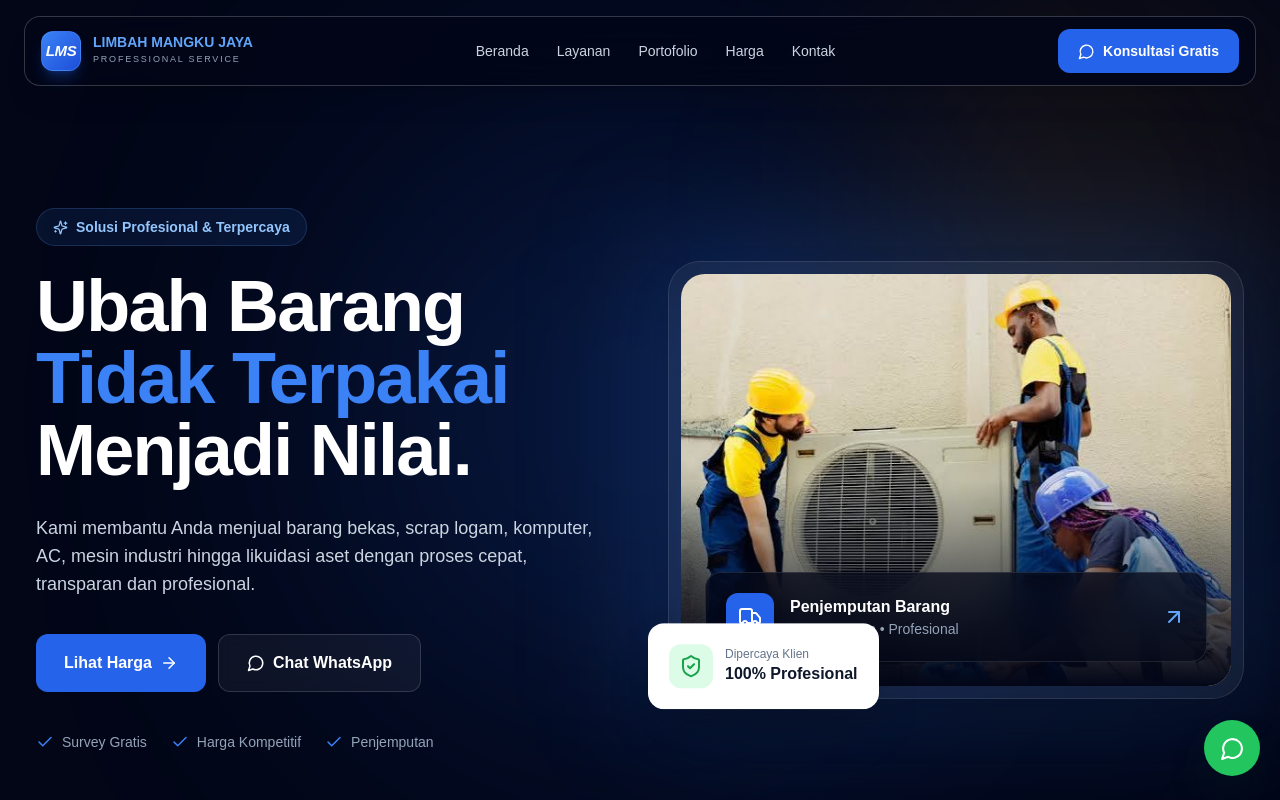
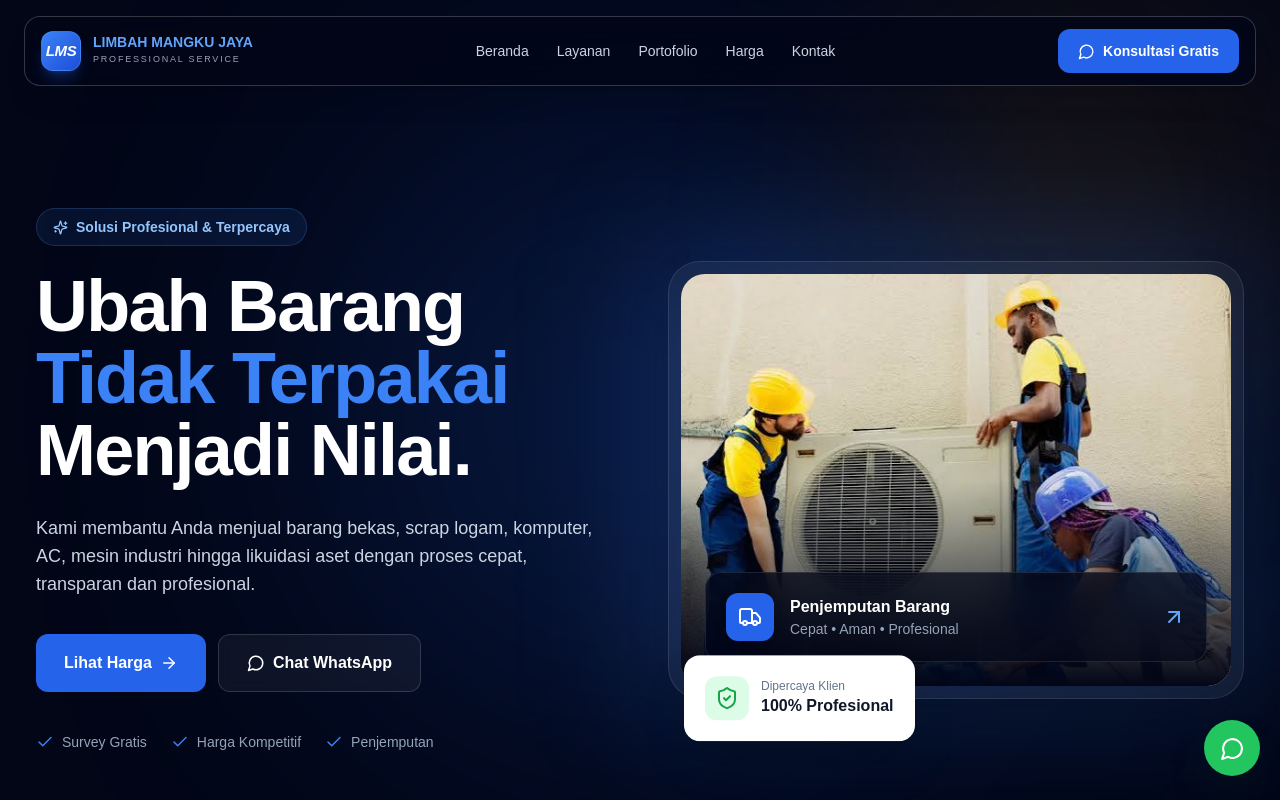
Before and after one commit to galangsopyan/Limbah_Mangkujaya, a Next.js app: page / in a window 1280 px wide. Shown: the top 800 px of the page. Built offline with nearby package versions, Linux system fonts and the light colour scheme.

Commit message:
Adjust positioning of landing page element

```diff
--- a/components/landing-page.tsx
+++ b/components/landing-page.tsx
@@ -502,7 +502,7 @@ export default function LandingPage() {
                 repeat: Infinity,
                 ease: "easeInOut",
               }}
-              className="absolute -bottom-4 -left-5 hidden rounded-2xl border border-white/10 bg-white p-5 shadow-2xl sm:block"
+              className="absolute -bottom-12 left-4 z-10 hidden rounded-2xl border border-white/10 bg-white p-5 shadow-2xl sm:block"
             >
               <div className="flex items-center gap-3">
                 <div className="flex h-11 w-11 items-center justify-center rounded-xl bg-green-100 text-green-600">
```
